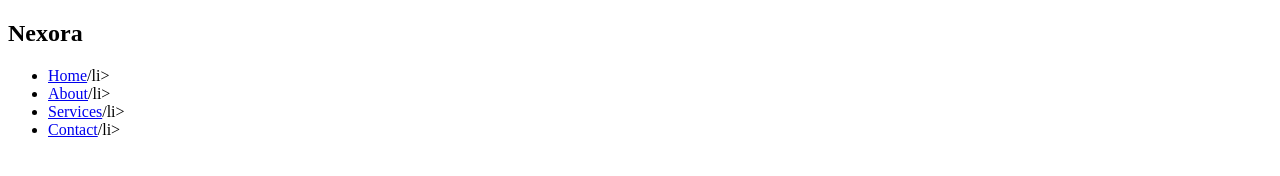
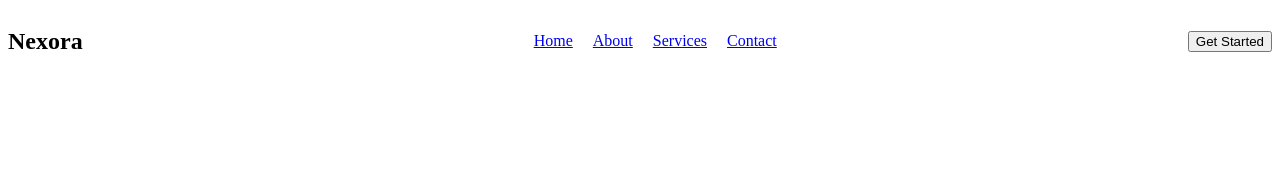
Before and after one commit to rupeshthapa9700/responsive-landing-page, a plain HTML site: page index.html in a window 1280 px wide. Drawn offline with Linux system fonts and the light colour scheme.

Commit message:
Style navbar layout using flexbox

```diff
--- a/index.html
+++ b/index.html
@@ -4,7 +4,8 @@
 <head>
     <meta charset="UTF-8">
     <meta name="viewport" content="width=device-width, initial-scale=1.0">
-    <title>Responsive Landing Page</title>
+    <title>Nexora</title>
+    <link rel="stylesheet" href="style.css">
 </head>
 
 <body>
@@ -12,11 +13,12 @@
             <nav>
                 <h1>Nexora</h1>
                 <ul>
-                    <li><a href="#">Home</a>/li>
-                    <li><a href="#">About</a>/li>
-                    <li><a href="#">Services</a>/li>
-                    <li><a href="#">Contact</a>/li>
+                    <li><a href="#">Home</a></li>
+                    <li><a href="#">About</a></li>
+                    <li><a href="#">Services</a></li>
+                    <li><a href="#">Contact</a></li>
                 </ul>
+                <button>Get Started</button>
             </nav>
     </header>
 
--- a/style.css
+++ b/style.css
@@ -0,0 +1,10 @@
+nav{
+    display: flex;
+    justify-content: space-between;
+    align-items: center;
+}
+ul{
+    display: flex;
+    list-style: none;
+    gap: 20px;
+}
```
